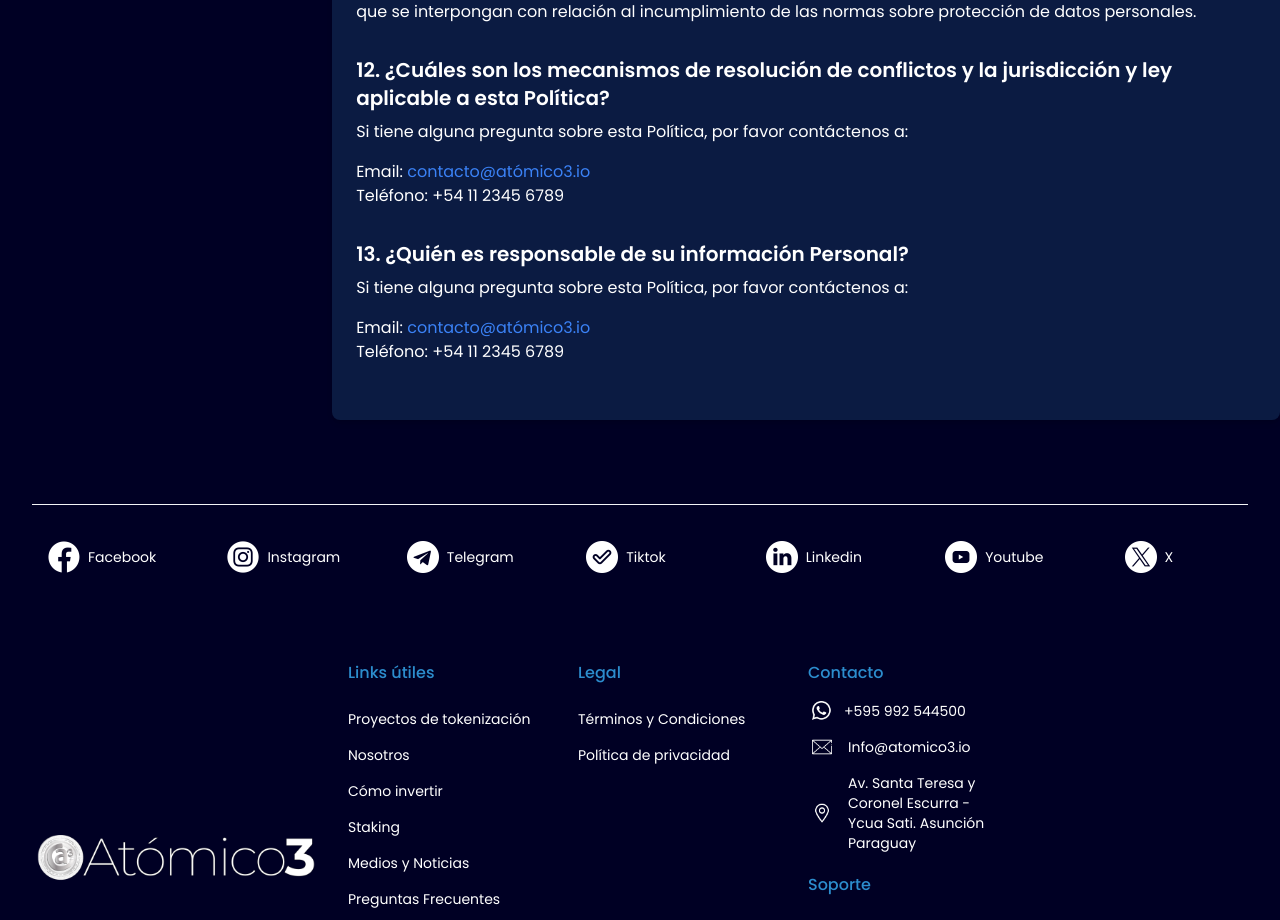
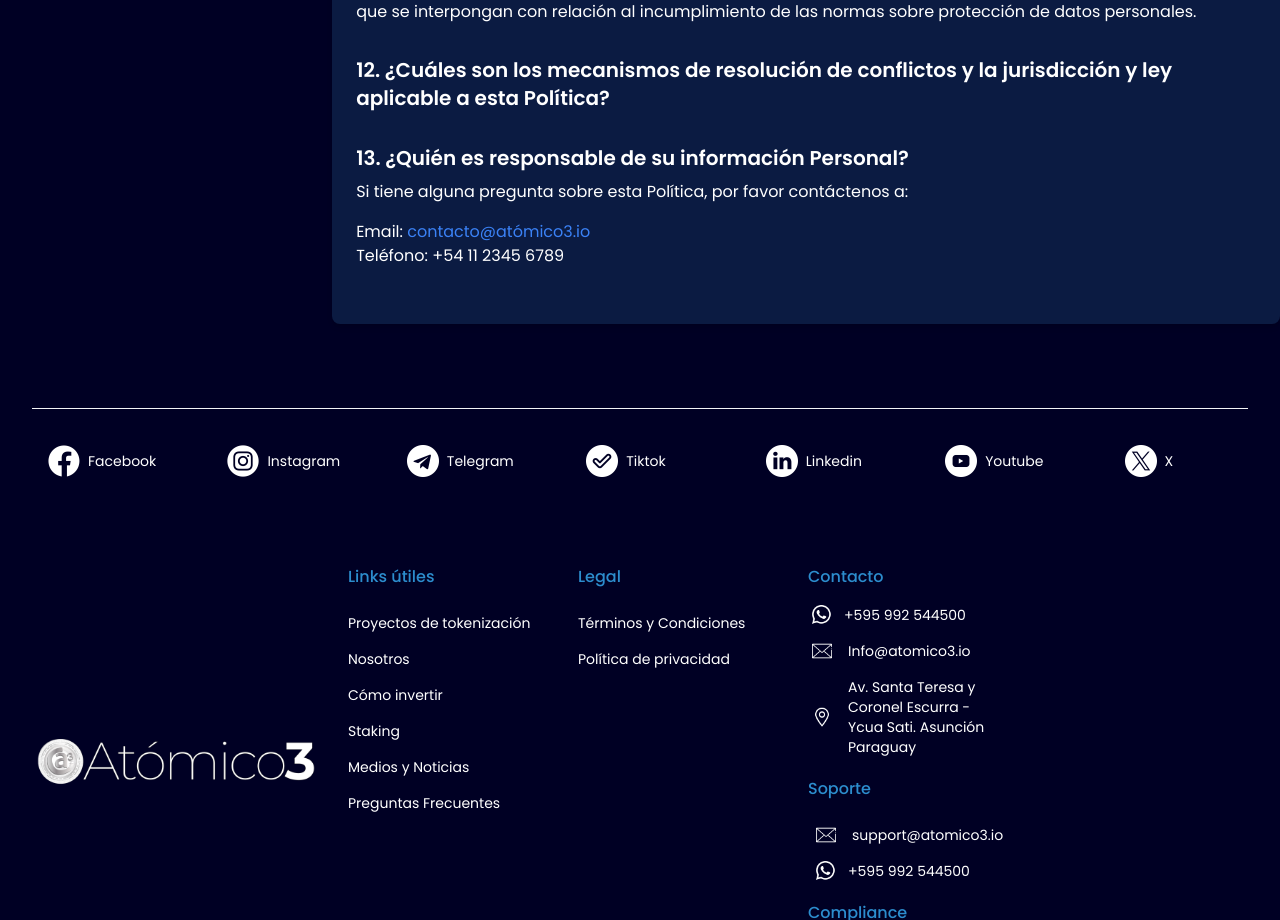
Before and after one commit to FrancoRutigliano/AT3-Front, a React (Vite) app: page /#/legal/privacy in a window 1280 px wide. Shown: the part 8848-9768 px from the top of the page. Built offline with nearby package versions, Linux system fonts and the light colour scheme.

Commit message:
advances on punto12

```diff
--- a/src/translations/es/global.json
+++ b/src/translations/es/global.json
@@ -374,7 +374,17 @@
       "p5": "En ningún caso el Usuario podrá revocar el consentimiento y solicitar la supresión de su Información Personal a Atómico cuando exista un deber legal o contractual que le imponga la obligación a Atómico conservar la Información Personal.",
       "p6": "En ningún caso cederemos su Información Personal a terceros sin obtener su consentimiento previo, salvo que sea necesario para el mantenimiento de nuestra relación con usted, para continuar prestando el Servicio, o para cumplir la normativa de protección de datos vigente. En particular se aclara, que en el marco de la prestación del Servicio Atómico podrá ceder su Información Personal a Afiliadas para la realización de operaciones o actividades asociadas al Servicio por parte de sus Afiliadas, en consecuencia, mediante la aceptación de esta Política el Usuario consiente expresamente que autoriza la cesión de su Información Personal a Afiliadas a de Atómico para la realización de operaciones o actividades asociadas al Servicio.",
       "p7":"El Usuario que como titular de la Información Personal tiene la facultad de ejercer el derecho de acceso a la misma en forma gratuita a intervalos no inferiores a seis meses, salvo que acredite un interés legítimo al efecto conforme lo establecido en el artículo 14, inciso 3 de la Ley de Protección de Datos Personales. La AAIP, Órgano de Control de la Ley de Protección de Datos Personales, tiene la atribución de atender las denuncias y reclamos que se interpongan con relación al incumplimiento de las normas sobre protección de datos personales."
+    },
+    "informacion punto 12": {
+      "p1": "Esta Política se encuentra alineada en todos sus puntos por las leyes de la República Argentina y será interpretada de acuerdo con ella. Al igual que busca cumplir con estipulado en las normas de la Republica del Paraguay, y bajo el estricto control de la Secretaría de Prevención de Lavado de Dinero o Bienes.",
+      "p2": "La AAIP, en su carácter de Órgano de Control de la Ley de Protección de Datos Personales tiene la atribución de atender las denuncias y reclamos que interpongan quienes resulten afectados en sus derechos por incumplimiento de las normas vigentes en materia de protección de datos personales.",
+      "p3": "Sin limitar lo anterior, ante cualquier diferencia, desacuerdo o conflicto derivado de la aplicación, interpretación, validez, y/o alcance de la presente Política, el Usuario debe comunicarse con Atómico de manera fehaciente, haciéndole llegar su reclamo para que las partes intenten llegar a un acuerdo. En caso de que, luego de transcurridos 20 (veinte) días de iniciado el reclamo, no hubiese sido posible arribar a una solución, el Usuario también podrá elegir y someter su reclamo a cualquiera de las siguientes instancias, de resultar competentes:",
+      "a": "Tribunales ordinarios de la Ciudad de Asunción, República del Paraguay, con competencia en la materia ",
+      "b": "Dirección General de Defensa y Protección del Consumidor del Gobierno de la Ciudad de Buenos Aires (más información en http://www.buenosaires.gob.ar/defensaconsumidor/direccion-general), o de la Provincia o municipalidad en donde el Usuario tenga su domicilio, y en la que exista una instancia de arbitraje o procedimiento para la solución de controversias.",
+      "c": "Tribunales ordinarios con competencia en la materia y asiento en el lugar en donde el Usuario tenga su domicilio."
+
     }
+
 
 
   }
--- a/src/views/Legal/PrivacyPolicy.tsx
+++ b/src/views/Legal/PrivacyPolicy.tsx
@@ -299,15 +299,11 @@ export const PrivacyPolicy = () => {
                     </section>
 
                     <section className="mb-8" id="section12">
-                        <h2 className="text-xl font-semibold mb-2">12. ¿Cuáles son los mecanismos de resolución de conflictos y la jurisdicción y ley aplicable a esta Política?    </h2>
-                        <p className="mb-4">Si tiene alguna pregunta sobre esta Política, por favor contáctenos a:</p>
+                        <h2 className="text-xl font-semibold mb-2">12. {t("privacyPolicy.titles.title12")}    </h2>
 
-                        <ul className="list-none mb-4">
-                            <li>Email: <a href="mailto:contacto@atómico3.io" className="text-blue-500 hover:underline">contacto@atómico3.io</a></li>
-                            <li>Teléfono: <span>+54 11 2345 6789</span></li>
-                        </ul>
+
+
                     </section>
-                    {/* 13. ¿Quién es responsable de su información Personal? */}
                     <section className="mb-8" id="section13">
                         <h2 className="text-xl font-semibold mb-2">13. ¿Quién es responsable de su información Personal?   </h2>
                         <p className="mb-4">Si tiene alguna pregunta sobre esta Política, por favor contáctenos a:</p>
```
